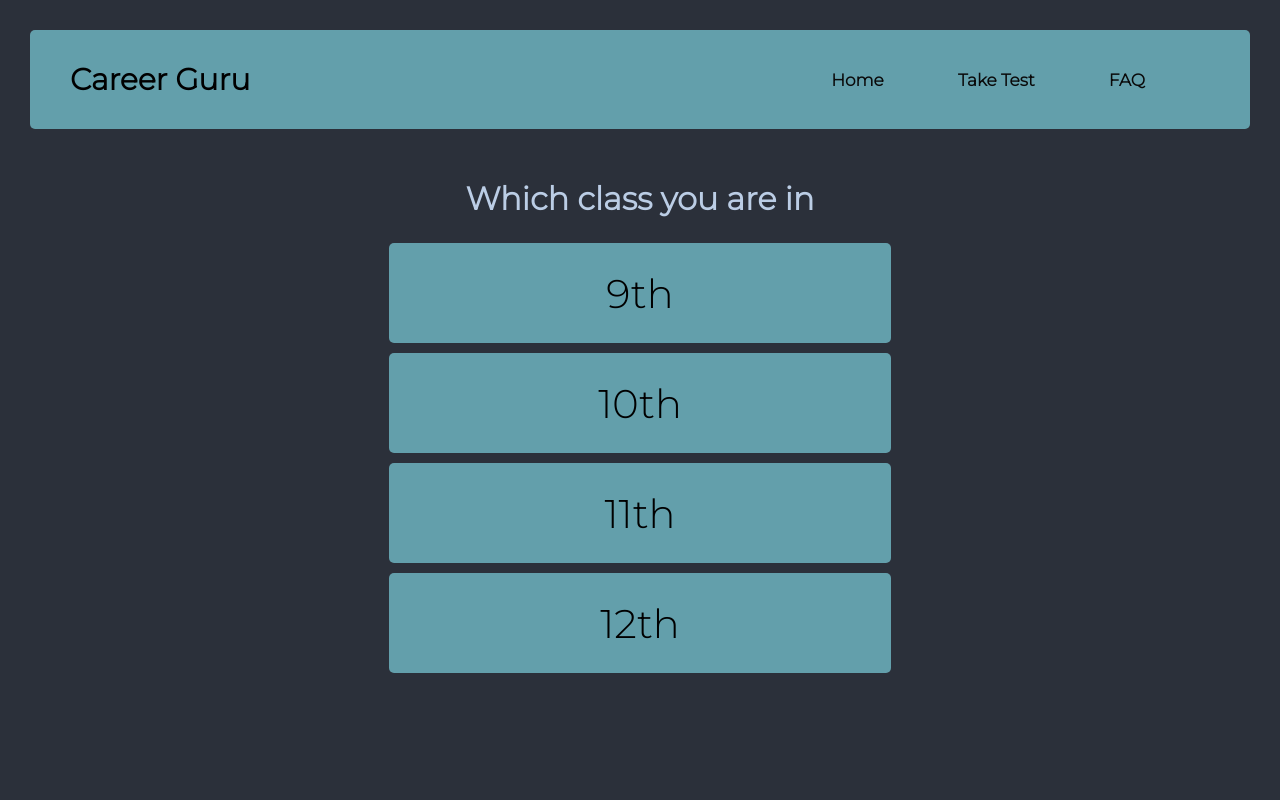
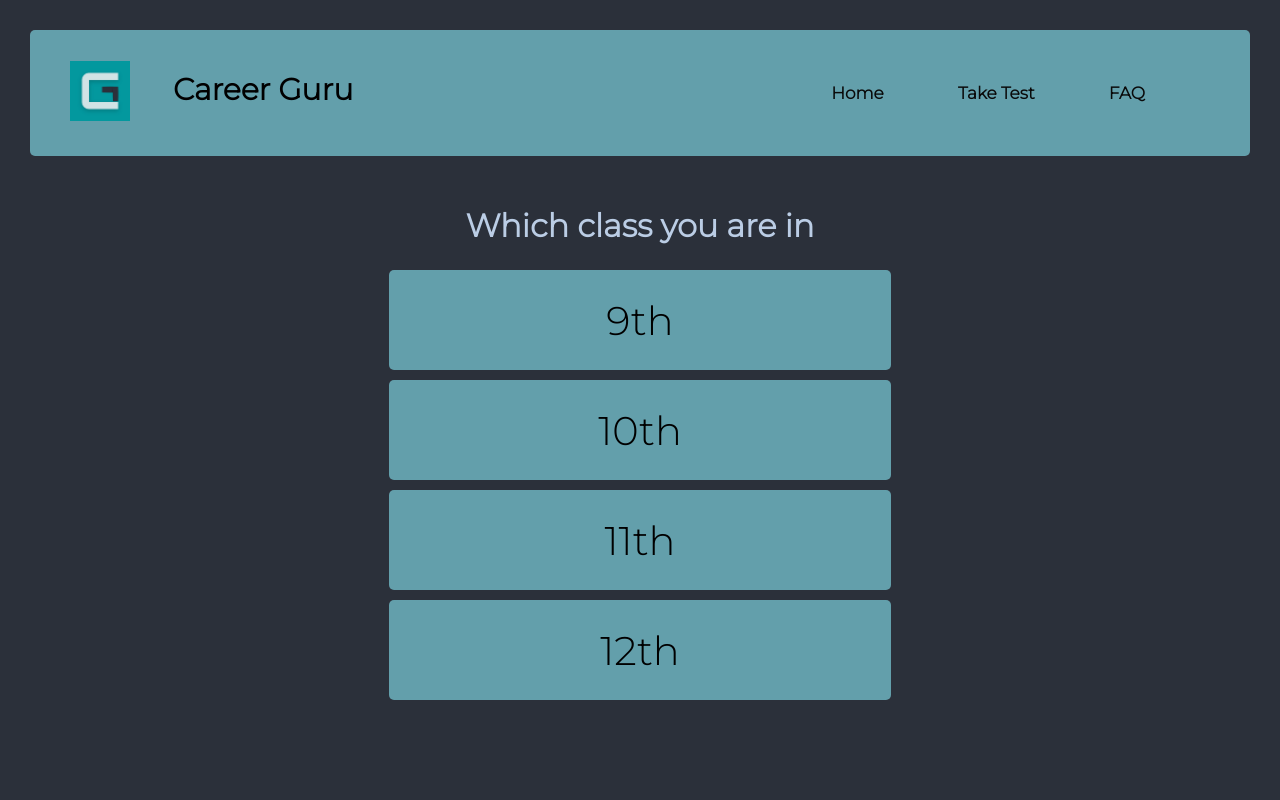
Before and after one commit to killerz3/career-counselling, a website: page test.html in a window 1280 px wide. Shown: the top 800 px of the page. Drawn offline with Linux system fonts and the light colour scheme.

Commit message:
banner and logo

```diff
--- a/ques.css
+++ b/ques.css
@@ -40,6 +40,21 @@ header{
 }
 .nav_bar h2{
     font-size: 30px;
+}
+
+.banner{
+    display: flex;
+    justify-content: space-between;
+}
+.nav_bar img{
+    width: 60px;
+    height: 60px;
+}
+.image{
+    padding-right: 43px;
+}
+.heading{
+    padding-top: 10px;
 }
 .navbar li {
     display: inline-block;
--- a/style.css
+++ b/style.css
@@ -29,6 +29,20 @@ header{
     background-color: #639FAB;
     border-radius: 5px;
 
+}
+.banner{
+    display: flex;
+    justify-content: space-between;
+}
+.nav_bar img{
+    width: 60px;
+    height: 60px;
+}
+.image{
+    padding-right: 43px;
+}
+.heading{
+    padding-top: 10px;
 }
 
 .container{
--- a/test.html
+++ b/test.html
@@ -4,15 +4,25 @@
     <meta charset="UTF-8">
     <meta http-equiv="X-UA-Compatible" content="IE=edge">
     <meta name="viewport" content="width=device-width, initial-scale=1.0">
-    <title>Test</title>
+    <title>Take Test</title>
     <link rel="stylesheet" href="teststyle.css">
+    <link rel="icon" href="logo.jpeg">
+
     <meta http-equiv="Content-Security-Policy" content="upgrade-insecure-requests" />
 </head>
 <body>
     <div class="container">
         <div class="nav_bar">
             <header>
-                <h2>Career Guru</h2>
+                <div class="banner">
+                    <div class="image"><img src="logo.jpeg" alt=""></div>
+                    <div class="heading">
+                        <h2>Career Guru</h2>
+                    </div>
+
+
+                </div>
+
                 <nav>
                     <ul class="navbar">
                         <li><a href="index.html">Home</a></li>
--- a/teststyle.css
+++ b/teststyle.css
@@ -31,6 +31,7 @@ header{
     border-radius: 5px;
 
 }
+
 .container{
     margin: auto;
     padding: 30px;
@@ -40,6 +41,20 @@ header{
 }
 .nav_bar h2{
     font-size: 30px;
+}
+.banner{
+    display: flex;
+    justify-content: space-between;
+}
+.nav_bar img{
+    width: 60px;
+    height: 60px;
+}
+.image{
+    padding-right: 43px;
+}
+.heading{
+    padding-top: 10px;
 }
 .navbar li {
     display: inline-block;
```
Also changed, not shown: index.html (+9 -1 lines), question.html (+11 -2 lines), logo.jpeg (added).
